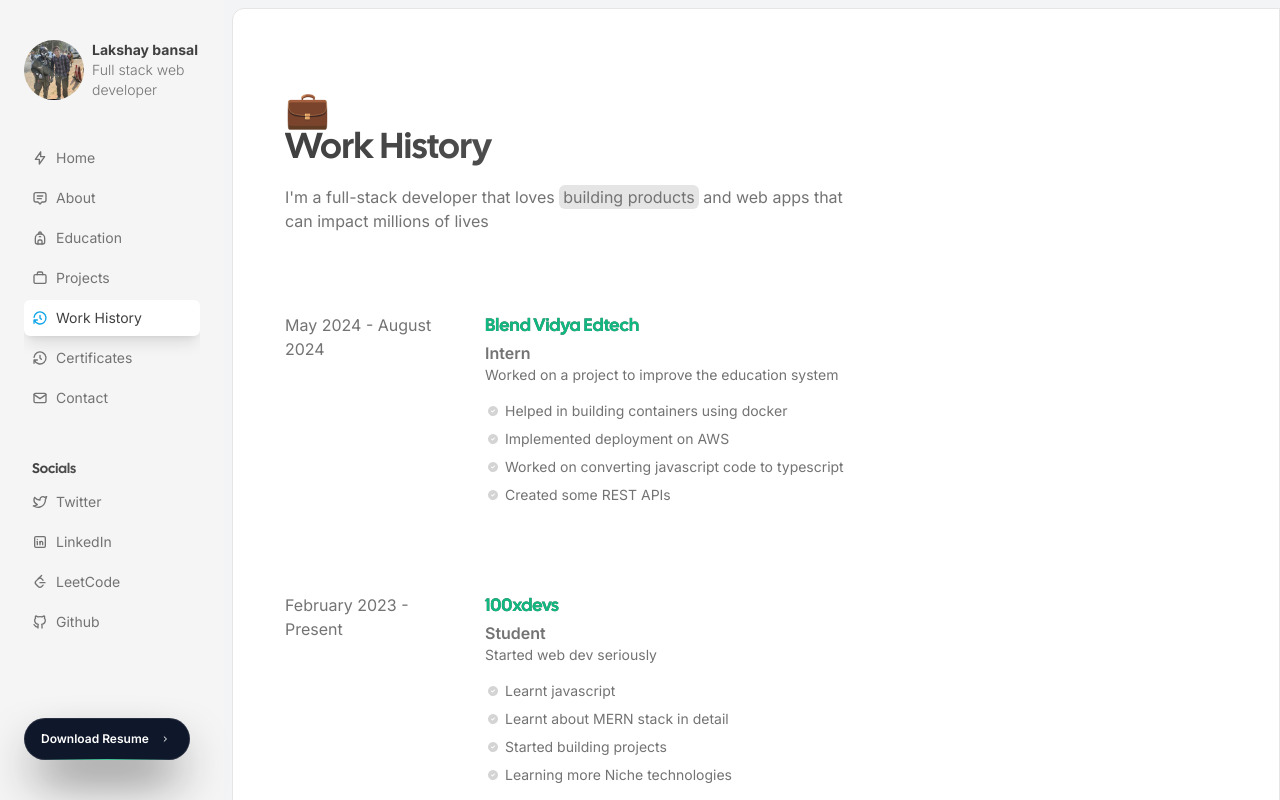
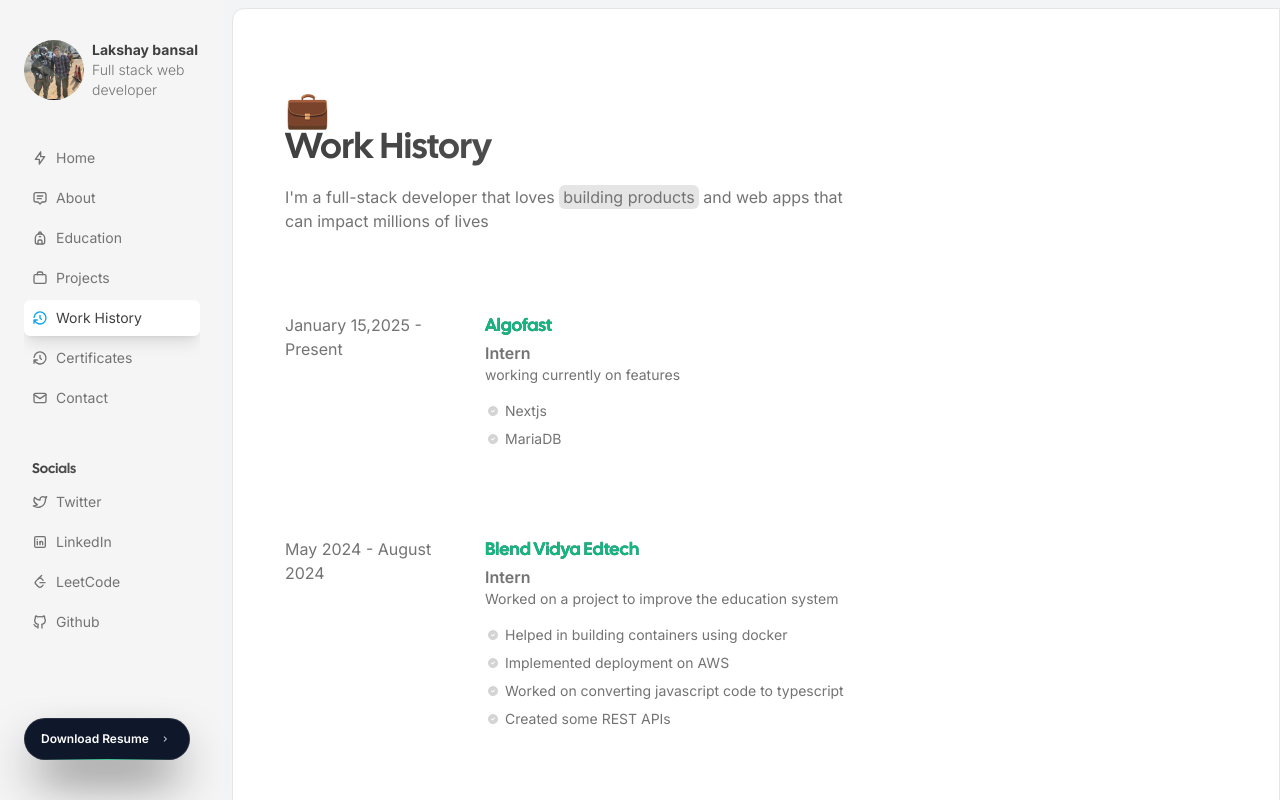
Before and after one commit to onlylakshayji/Portfolio, a Next.js app: page /workhistory in a window 1280 px wide. Built offline with nearby package versions, Linux system fonts and the light colour scheme.

Commit message:
Added new internship update

```diff
--- a/src/app/layout.tsx
+++ b/src/app/layout.tsx
@@ -48,6 +48,7 @@
 // -----------------------------------------------------------------
 
 import { Analytics } from "@vercel/analytics/react";
+import { SpeedInsights } from "@vercel/speed-insights"
 import { Sidebar } from "@/components/Sidebar";
 import "./globals.css";
 import type { Metadata } from "next";
@@ -102,6 +103,7 @@
         <div className="lg:pl-2 lg:pt-2 bg-gray-100 flex-1 overflow-y-auto">
           <div className="flex-1 bg-white min-h-screen lg:rounded-tl-xl border border-transparent lg:border-neutral-200 overflow-y-auto">
             {children}
+            <SpeedInsights />
             <Footer />
           </div>
         </div>
--- a/src/constants/products.tsx
+++ b/src/constants/products.tsx
@@ -94,7 +94,7 @@
     title: "Todo App",
     description:
       "Todo App with basic CRUD operations",
-    thumbnail: "/images/Todo1.png",
+    thumbnail: "/images/todo1.png",
     images: ["/images/Todo2.png", "/images/Todo1.png"],
     stack: ["Reactjs","Tailwind Css"],
     slug: "Todo-App",
--- a/src/constants/timeline.tsx
+++ b/src/constants/timeline.tsx
@@ -1,4 +1,14 @@
 export const timeline = [
+  {
+    company: "Algofast",
+    title: "Intern",
+    date: "January 15,2025 - Present",
+    description: "working currently on features",
+    responsibilities: [
+      "Nextjs",
+      "MariaDB"
+    ],
+  },
   {
     company: "Blend Vidya Edtech",
     title: "Intern",
```
